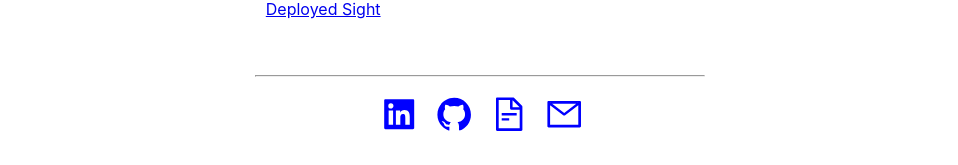
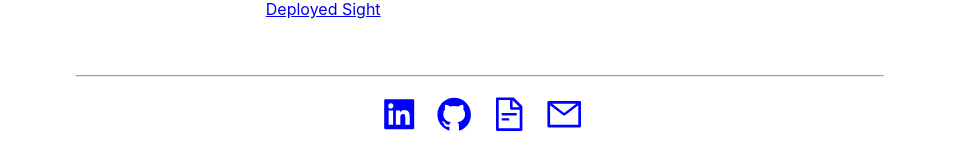
Before and after one commit to aaron-G18/AG-Portfolio, a React (Create React App) app: page / in a window 1280 px wide. Shown: the part 1637-1802 px from the top of the page, without its empty margins (322-1280 px from the left). Built offline with nearby package versions, Linux system fonts and the light colour scheme.

Commit message:
changed width of last hr at bottom before the icon links.

```diff
--- a/src/App.js
+++ b/src/App.js
@@ -56,7 +56,7 @@ class App extends Component {
           </div>
           <hr/>
           <Projects />
-          <hr/>
+          <hr className="hr-wide" />
           <BottomLinks />
         </div>
         <ReactTooltip place="top" type="dark" effect="float"/>
```
